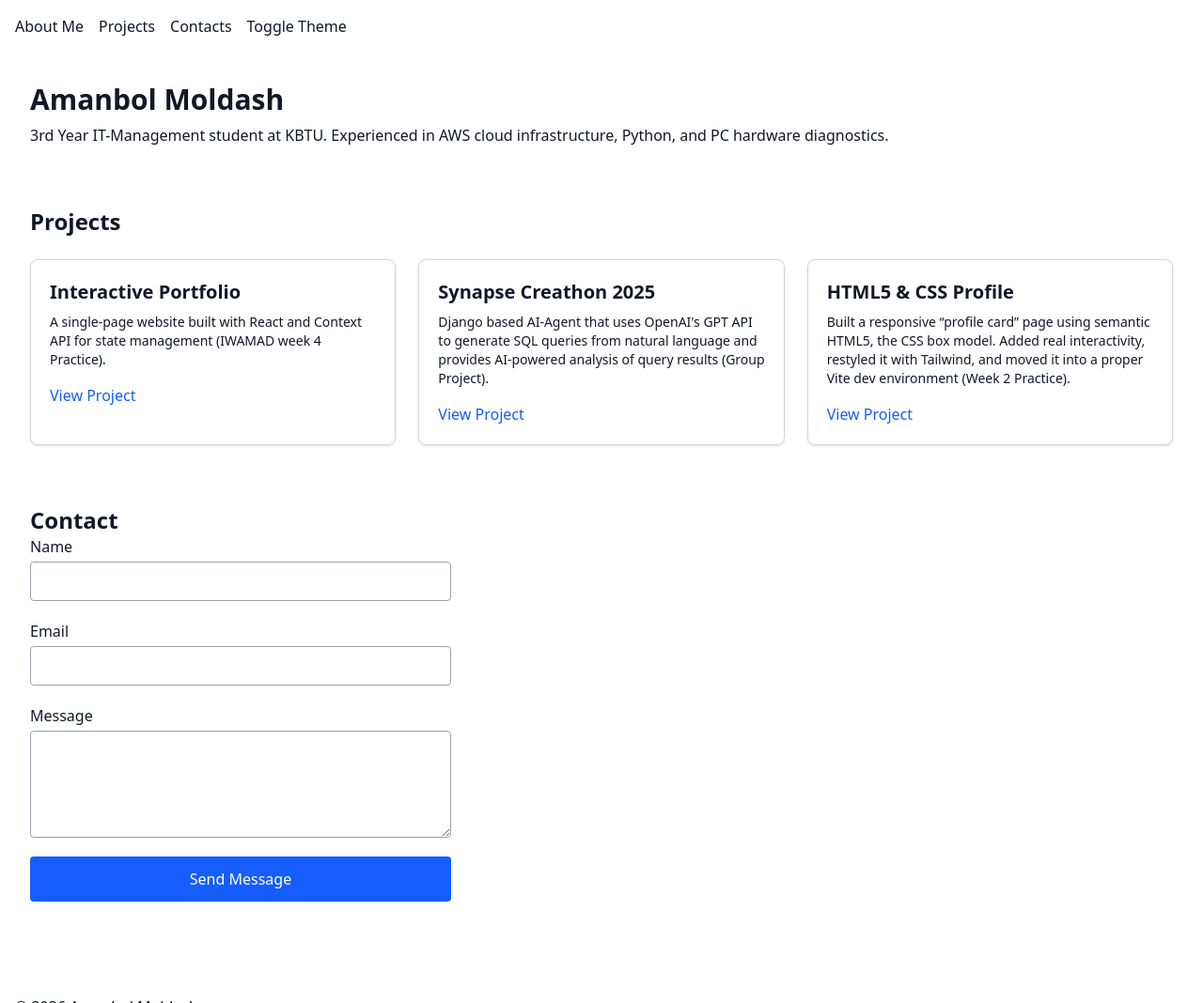
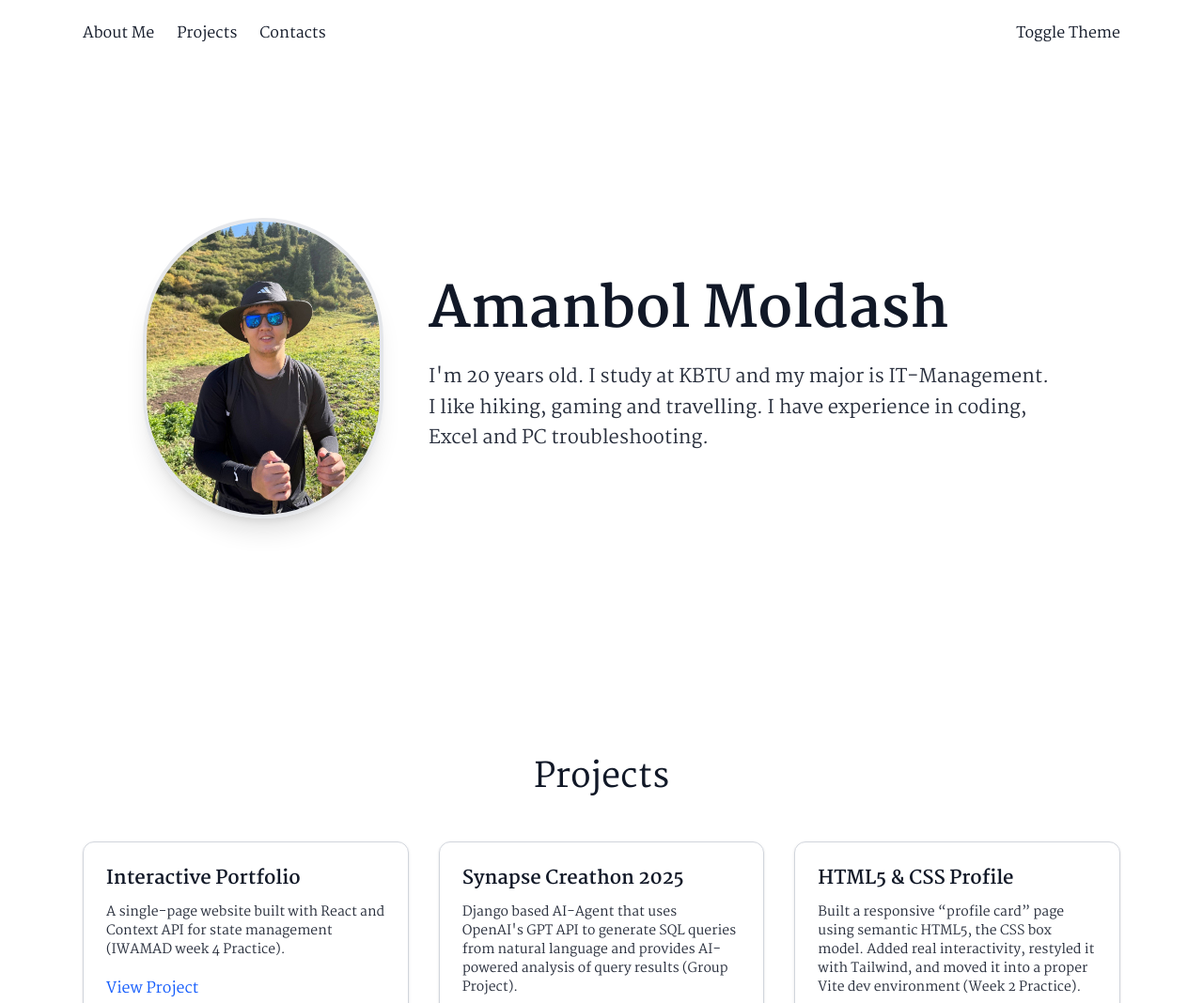
Before and after one commit to cornerstonee3/iwamad-sis1-portfolio, a plain HTML site: page index.html in a window 1280 px wide. Shown: the top 1068 px of the page at 94% size. Drawn offline with nearby package versions, Linux system fonts and the light colour scheme.

Commit message:
Added profile picture with alt text, changed font, changed inital design to more spacious one, wrote README.md, added hovering to project cards

```diff
--- a/index.html
+++ b/index.html
@@ -5,81 +5,95 @@
   <meta name="viewport" content="width=device-width, initial-scale=1.0">
   <title>Amanbol Moldash: Portfolio</title>
 
+  <link rel="preconnect" href="https://fonts.googleapis.com">
+  <link rel="preconnect" href="https://fonts.gstatic.com" crossorigin>
+  <link href="https://fonts.googleapis.com/css2?family=Martel:wght@200;300;400;600;700;800;900&display=swap" rel="stylesheet">
+
   <script src="https://cdn.jsdelivr.net/npm/@tailwindcss/browser@4"></script>
   <link rel="stylesheet" href="style.css">
 </head>
-<body class="transition-colors duration-300">
+<body class="transition-colors duration-300 font-['Martel']">
 
   <header>
     <nav>
-      <ul class="flex gap-4 p-4">
-        <li><a href="#about">About Me</a></li>
-        <li><a href="#projects">Projects</a></li>
-        <li><a href="#contact">Contacts</a></li>
-        <li><button id="theme-toggle">Toggle Theme</button></li>
+      <ul class="flex flex-wrap items-center justify-center sm:justify-start gap-6 p-6 max-w-6xl mx-auto font-medium">
+        <li><a href="#about" class="hover:text-blue-500 transition-colors">About Me</a></li>
+        <li><a href="#projects" class="hover:text-blue-500 transition-colors">Projects</a></li>
+        <li><a href="#contact" class="hover:text-blue-500 transition-colors">Contacts</a></li>
+        <li class="sm:ml-auto">
+          <button id="theme-toggle" class="cursor-pointer hover:text-blue-500 transition-colors">Toggle Theme</button>
+        </li>
       </ul>
     </nav>
   </header>
 
   <main>
-    <section id="about" class="p-8">
-      <h1 class="text-3xl font-bold">Amanbol Moldash</h1>
-      <p class="mt-2">3rd Year IT-Management student at KBTU. Experienced in AWS cloud infrastructure, Python, and PC hardware diagnostics.</p>
+    <section id="about" class="min-h-[80vh] flex items-center justify-center py-20">
+      <div class="flex flex-col md:flex-row items-center gap-12 max-w-5xl mx-auto px-6">
+        <img src="bukreeva.jpg" alt="My Picture" class="w-64 h-64 md:w-80 md:h-80 rounded-full object-cover shadow-xl border-4 border-gray-200">
+
+        <div class="text-center md:text-left max-w-2xl">
+          <h1 class="text-5xl md:text-6xl font-bold mb-6">Amanbol Moldash</h1>
+          <p class="text-lg md:text-xl leading-relaxed opacity-90">
+            I'm 20 years old. I study at KBTU and my major is IT-Management. I like hiking, gaming and travelling. I have experience in coding, Excel and PC troubleshooting.
+          </p>
+        </div>
+      </div>
     </section>
 
-    <section id="projects" class="p-8 max-w-7xl mx-auto">
-      <h2 class="text-2xl font-semibold mb-6">Projects</h2>
+    <section id="projects" class="py-24 max-w-6xl mx-auto px-6">
+      <h2 class="text-4xl font-semibold mb-12 text-center">Projects</h2>
 
-      <div class="grid grid-cols-1 md:grid-cols-2 lg:grid-cols-3 gap-6">
+      <div class="grid grid-cols-1 md:grid-cols-2 lg:grid-cols-3 gap-8">
 
-        <article class="border border-gray-300 p-5 rounded-lg shadow-sm hover:shadow-md transition-shadow">
+        <article class="border border-gray-300 p-6 rounded-xl shadow-sm hover:shadow-lg hover:-translate-y-1 transition-all">
           <h3 class="text-xl font-bold">Interactive Portfolio</h3>
-          <p class="mt-2 text-sm">A single-page website built with React and Context API for state management (IWAMAD week 4 Practice).</p>
-          <a href="https://cornerstonee3.github.io/iwamad-practice/" target="_blank" class="text-blue-600 hover:underline mt-4 inline-block font-medium">View Project</a>
+          <p class="mt-3 text-sm opacity-90">A single-page website built with React and Context API for state management (IWAMAD week 4 Practice).</p>
+          <a href="https://cornerstonee3.github.io/iwamad-practice/" target="_blank" class="text-blue-600 hover:underline mt-5 inline-block font-medium">View Project</a>
         </article>
 
-        <article class="border border-gray-300 p-5 rounded-lg shadow-sm hover:shadow-md transition-shadow">
+        <article class="border border-gray-300 p-6 rounded-xl shadow-sm hover:shadow-lg hover:-translate-y-1 transition-all">
           <h3 class="text-xl font-bold">Synapse Creathon 2025</h3>
-          <p class="mt-2 text-sm">Django based AI-Agent that uses OpenAI's GPT API to generate SQL queries from natural language and provides AI-powered analysis of query results (Group Project).</p>
-          <a href="https://github.com/omeadow/Synapse-Phoenix-Final" target="_blank" class="text-blue-600 hover:underline mt-4 inline-block font-medium">View Project</a>
+          <p class="mt-3 text-sm opacity-90">Django based AI-Agent that uses OpenAI's GPT API to generate SQL queries from natural language and provides AI-powered analysis of query results (Group Project).</p>
+          <a href="https://github.com/omeadow/Synapse-Phoenix-Final" target="_blank" class="text-blue-600 hover:underline mt-5 inline-block font-medium">View Project</a>
         </article>
 
-        <article class="border border-gray-300 p-5 rounded-lg shadow-sm hover:shadow-md transition-shadow">
+        <article class="border border-gray-300 p-6 rounded-xl shadow-sm hover:shadow-lg hover:-translate-y-1 transition-all">
           <h3 class="text-xl font-bold">HTML5 & CSS Profile</h3>
-          <p class="mt-2 text-sm">Built a responsive “profile card” page using semantic HTML5, the CSS box model. Added real interactivity, restyled it with Tailwind, and moved it into a proper Vite dev environment (Week 2 Practice).</p>
-          <a href="https://github.com/cornerstonee3/iwamad-practice/tree/week-02" target="_blank" class="text-blue-600 hover:underline mt-4 inline-block font-medium">View Project</a>
+          <p class="mt-3 text-sm opacity-90">Built a responsive “profile card” page using semantic HTML5, the CSS box model. Added real interactivity, restyled it with Tailwind, and moved it into a proper Vite dev environment (Week 2 Practice).</p>
+          <a href="https://github.com/cornerstonee3/iwamad-practice/tree/week-02" target="_blank" class="text-blue-600 hover:underline mt-5 inline-block font-medium">View Project</a>
         </article>
 
       </div>
     </section>
 
-    <section id="contact" class="p-8">
-      <h2 class="text-2xl font-semibold">Contact</h2>
-      <form id="contact-form" novalidate class="flex flex-col gap-5 max-w-md">
+    <section id="contact" class="py-24 max-w-4xl mx-auto px-6 flex flex-col items-center">
+      <h2 class="text-4xl font-semibold mb-12 text-center">Contact Me</h2>
 
-        <div class="flex flex-col gap-1">
-          <label for="name" class="font-medium">Name</label>
-          <input type="text" id="name" name="name" class="border border-gray-400 p-2 rounded bg-transparent focus:outline-blue-500 focus:border-blue-500">
+      <form id="contact-form" novalidate class="w-full max-w-md flex flex-col gap-6 text-left">
+        <div class="flex flex-col gap-2">
+          <label for="name" class="font-medium text-lg">Name</label>
+          <input type="text" id="name" name="name" class="border border-gray-400 p-3 rounded-lg bg-transparent focus:outline-blue-500 focus:border-blue-500 transition-colors">
         </div>
 
-        <div class="flex flex-col gap-1">
-          <label for="email" class="font-medium">Email</label>
-          <input type="email" id="email" name="email" class="border border-gray-400 p-2 rounded bg-transparent focus:outline-blue-500 focus:border-blue-500">
+        <div class="flex flex-col gap-2">
+          <label for="email" class="font-medium text-lg">Email</label>
+          <input type="email" id="email" name="email" class="border border-gray-400 p-3 rounded-lg bg-transparent focus:outline-blue-500 focus:border-blue-500 transition-colors">
         </div>
 
-        <div class="flex flex-col gap-1">
-          <label for="message" class="font-medium">Message</label>
-          <textarea id="message" name="message" rows="4" class="border border-gray-400 p-2 rounded bg-transparent focus:outline-blue-500 focus:border-blue-500"></textarea>
+        <div class="flex flex-col gap-2">
+          <label for="message" class="font-medium text-lg">Message</label>
+          <textarea id="message" name="message" rows="5" class="border border-gray-400 p-3 rounded-lg bg-transparent focus:outline-blue-500 focus:border-blue-500 transition-colors"></textarea>
         </div>
 
-        <button type="submit" class="bg-blue-600 text-white p-3 rounded hover:bg-blue-700 cursor-pointer transition-colors font-medium">Send Message</button>
+        <button type="submit" class="bg-blue-600 text-white p-4 rounded-lg hover:bg-blue-700 cursor-pointer transition-colors font-bold text-lg mt-2 shadow-md hover:shadow-lg">Send Message</button>
 
-        <div id="form-status" class="text-sm font-bold"></div>
+        <div id="form-status" class="text-sm font-bold text-center mt-2"></div>
       </form>
     </section>
   </main>
 
-  <footer class="p-4 mt-8">
+  <footer class="p-8 mt-8 border-t border-gray-300 text-center opacity-80">
     <p>&copy; 2026 Amanbol Moldash</p>
   </footer>
 
--- a/style.css
+++ b/style.css
@@ -11,6 +11,7 @@ html[data-theme="dark"] {
 body {
   background-color: var(--bg);
   color: var(--fg);
+  font-family: 'Martel', sans-serif;
 }
 #theme-toggle {
   cursor: pointer;
```
Also changed, not shown: bukreeva.jpg (added), 1 other file.
